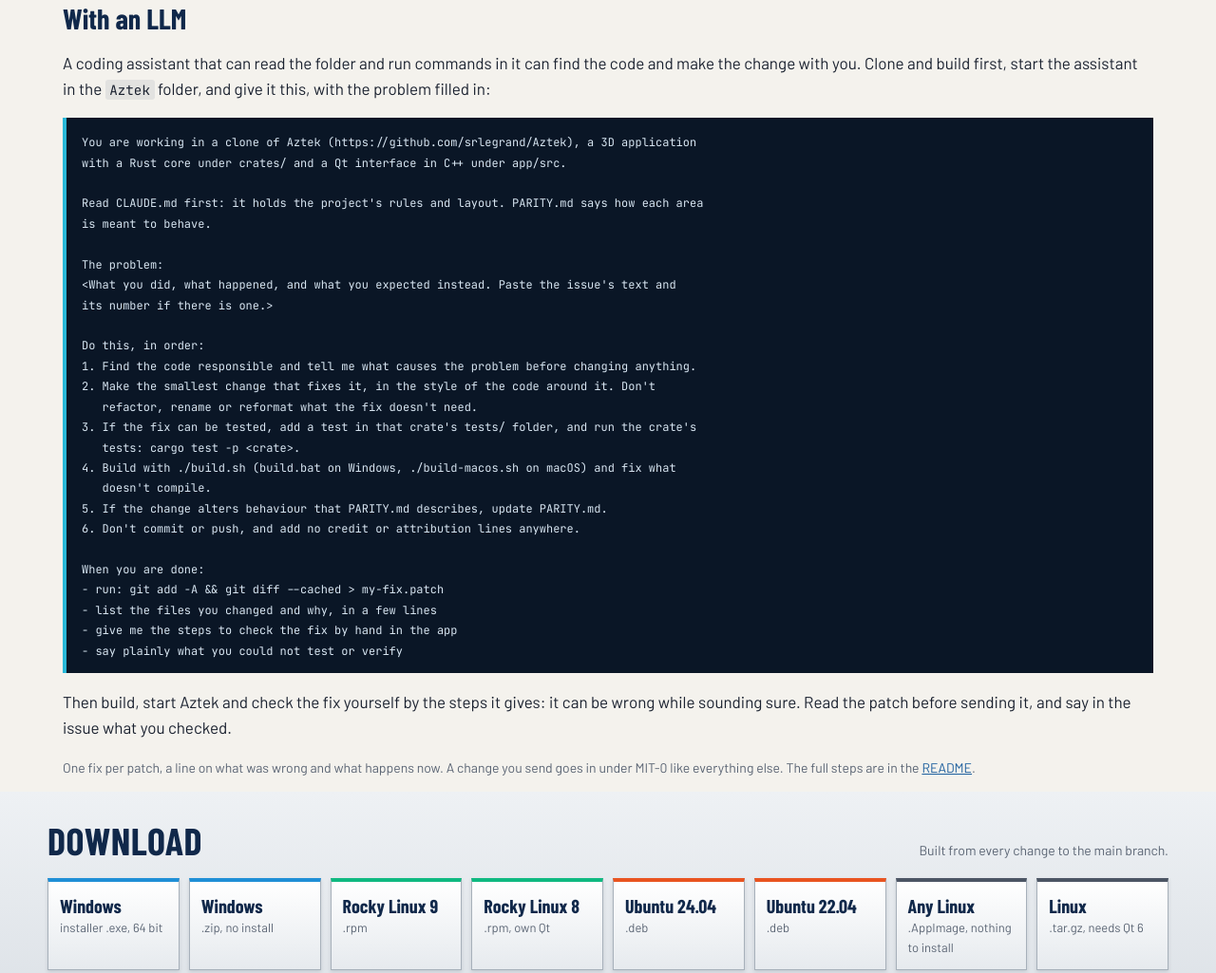
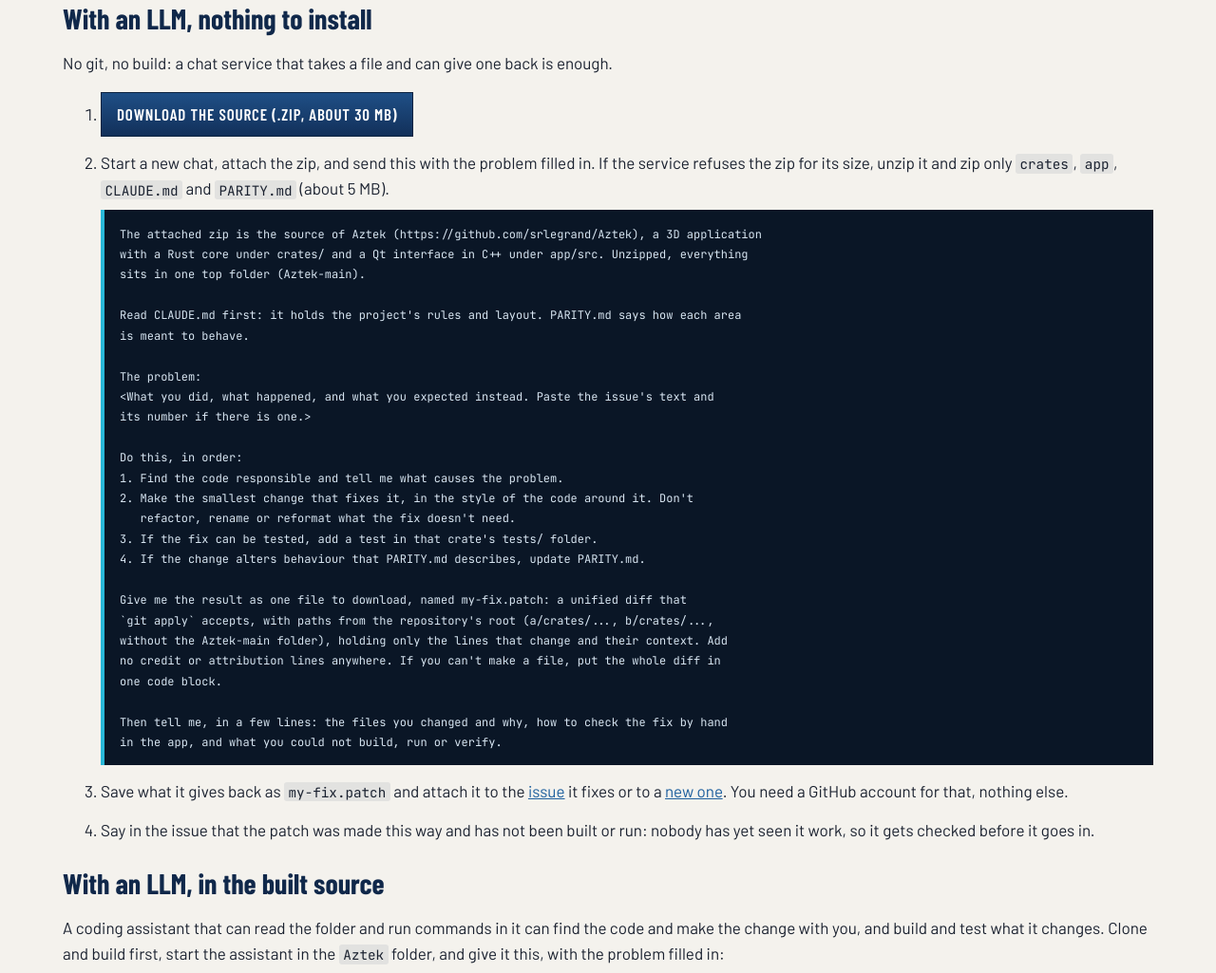
Before and after one commit to srlegrand/Aztek, a plain HTML site: page site/index.html in a window 1280 px wide. Shown: the part 2789-3814 px from the top of the page at 95% size. Drawn offline with nearby package versions, Linux system fonts and the light colour scheme; no server answers; files whose address does not match are found by name.

Commit message:
Fix it yourself: source zip and a chat LLM, with a prompt that returns a patch

```diff
--- a/site/index.html
+++ b/site/index.html
@@ -113,10 +113,50 @@ git add -A
 git commit -m "What the fix does"
 gh pr create --fill</code></pre></li>
   </ol>
-  <h3>With an LLM</h3>
+  <h3>With an LLM, nothing to install</h3>
+  <p>No git, no build: a chat service that takes a file and can give one back is enough.</p>
+  <ol>
+    <li><a class="btn" href="https://github.com/srlegrand/Aztek/archive/refs/heads/main.zip">Download the source (.zip, about 30 MB)</a></li>
+    <li>Start a new chat, attach the zip, and send this with the problem filled in. If the service refuses the zip for
+      its size, unzip it and zip only <code>crates</code>, <code>app</code>, <code>CLAUDE.md</code> and
+      <code>PARITY.md</code> (about 5 MB).
+<pre><code>The attached zip is the source of Aztek (https://github.com/srlegrand/Aztek), a 3D application
+with a Rust core under crates/ and a Qt interface in C++ under app/src. Unzipped, everything
+sits in one top folder (Aztek-main).
+
+Read CLAUDE.md first: it holds the project's rules and layout. PARITY.md says how each area
+is meant to behave.
+
+The problem:
+&lt;What you did, what happened, and what you expected instead. Paste the issue's text and
+its number if there is one.&gt;
+
+Do this, in order:
+1. Find the code responsible and tell me what causes the problem.
+2. Make the smallest change that fixes it, in the style of the code around it. Don't
+   refactor, rename or reformat what the fix doesn't need.
+3. If the fix can be tested, add a test in that crate's tests/ folder.
+4. If the change alters behaviour that PARITY.md describes, update PARITY.md.
+
+Give me the result as one file to download, named my-fix.patch: a unified diff that
+`git apply` accepts, with paths from the repository's root (a/crates/..., b/crates/...,
+without the Aztek-main folder), holding only the lines that change and their context. Add
+no credit or attribution lines anywhere. If you can't make a file, put the whole diff in
+one code block.
+
+Then tell me, in a few lines: the files you changed and why, how to check the fix by hand
+in the app, and what you could not build, run or verify.</code></pre></li>
+    <li>Save what it gives back as <code>my-fix.patch</code> and attach it to the
+      <a href="https://github.com/srlegrand/Aztek/issues">issue</a> it fixes or to a
+      <a href="https://github.com/srlegrand/Aztek/issues/new">new one</a>. You need a GitHub account for that, nothing
+      else.</li>
+    <li>Say in the issue that the patch was made this way and has not been built or run: nobody has yet seen it work,
+      so it gets checked before it goes in.</li>
+  </ol>
+  <h3>With an LLM, in the built source</h3>
   <p>A coding assistant that can read the folder and run commands in it can find the code and make the change with
-    you. Clone and build first, start the assistant in the <code>Aztek</code> folder, and give it this, with the problem
-    filled in:</p>
+    you, and build and test what it changes. Clone and build first, start the assistant in the <code>Aztek</code>
+    folder, and give it this, with the problem filled in:</p>
 <pre><code>You are working in a clone of Aztek (https://github.com/srlegrand/Aztek), a 3D application
 with a Rust core under crates/ and a Qt interface in C++ under app/src.
 
```
Also changed, not shown: 1 other file.
